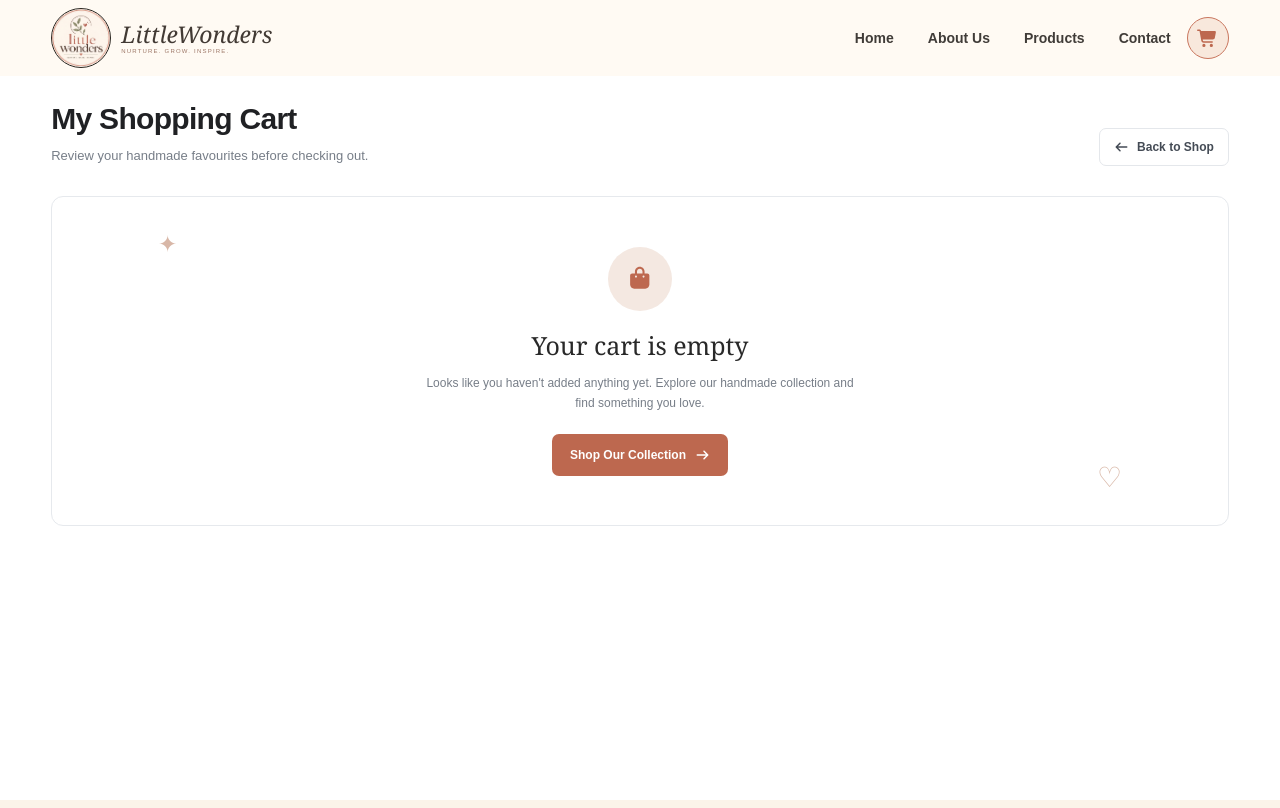
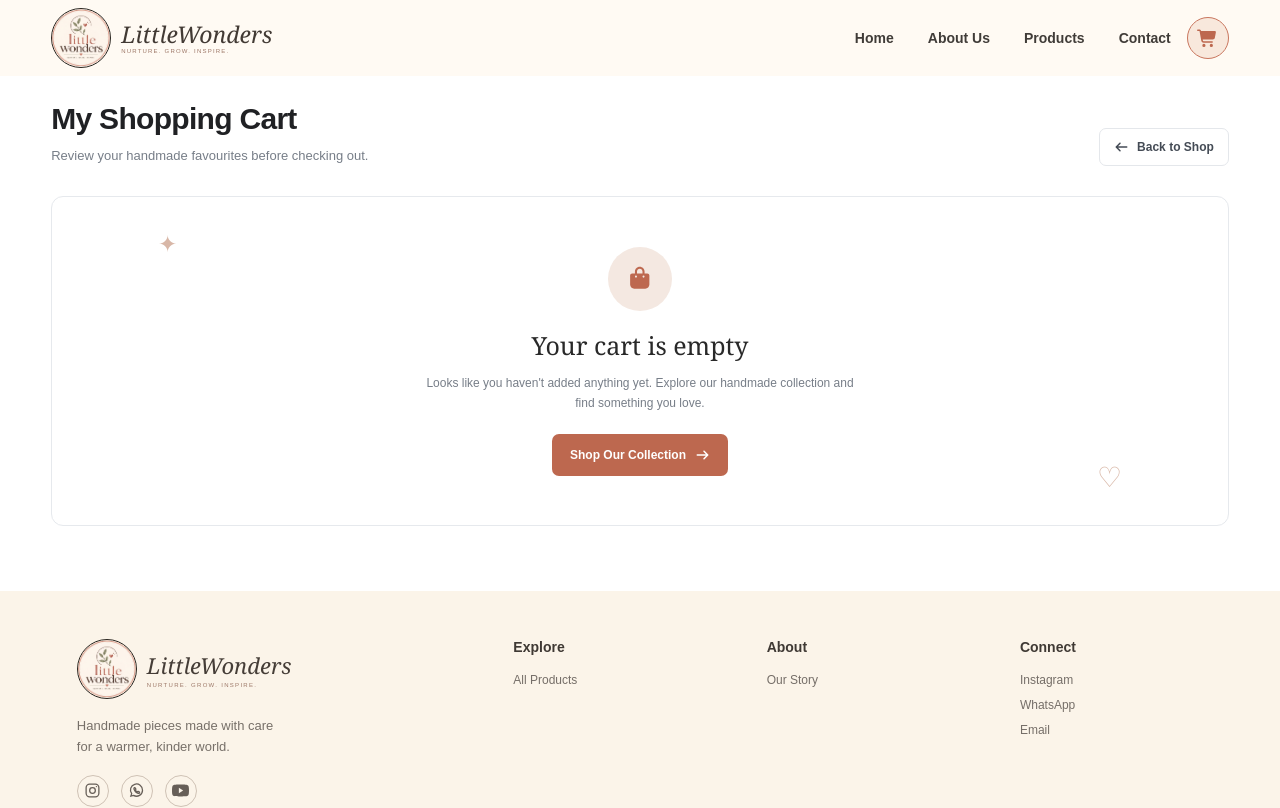
Before and after one commit to hemanthkumar387/little-wonders, a React (Vite) app: page /cart in a window 1280 px wide. Shown: the top 808 px of the page. Built offline with nearby package versions, Linux system fonts and the light colour scheme.

Commit message:
updated4 commit

```diff
--- a/src/components/Cart/Cart.css
+++ b/src/components/Cart/Cart.css
@@ -7,7 +7,7 @@
 
   --cart-accent: #bd684f;
 
-  min-height: 100vh;
+  /* min-height: 100vh; */
 
   background: #fff;
 
```
